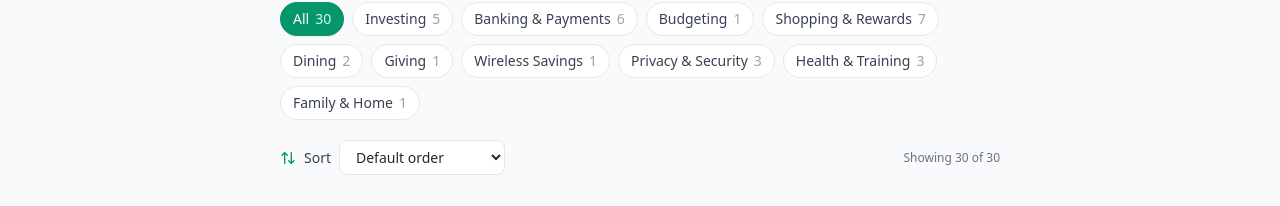
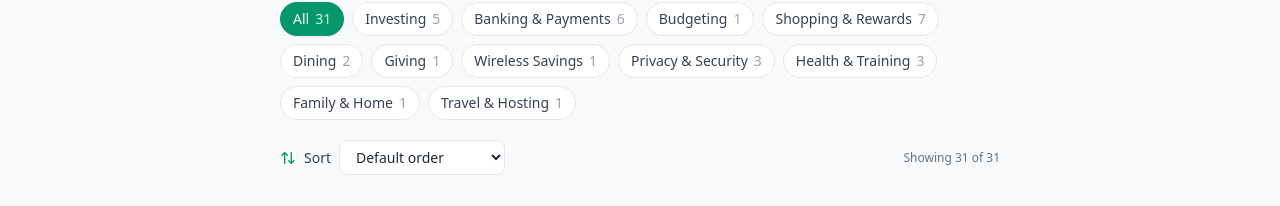
Before and after one commit to daughterpop/super-fi-calc, a React (Vite) app: page /tools in a window 1280 px wide. Shown: the part 433-639 px from the top of the page. Built offline with nearby package versions, Linux system fonts and the light colour scheme.

Commit message:
Add Airbnb host referrals (home, experience, service) to Tools

```diff
--- a/src/pages/Tools.jsx
+++ b/src/pages/Tools.jsx
@@ -663,6 +663,34 @@ const tools = [
     footnote: 'Discount applied via referral link. Offer terms set by Skylight.',
     valueScore: 40,
   },
+  {
+    id: 'airbnb-host',
+    name: 'Airbnb Host Referrals',
+    category: 'Travel & Hosting',
+    badge: 'Host referral reward',
+    headline: 'Refer a home, experience, or service host — earn when they get a qualifying booking',
+    description:
+      'Invite someone to host on Airbnb. When they publish via your link and complete a qualifying first booking, you can earn a referral reward (amount varies by location and listing type). Use the matching link for homes, experiences, or services.',
+    perks: [
+      'Home hosts: reward after they list an eligible entire-home listing and complete a qualifying first booking (typically $100+ value)',
+      'Experience hosts: reward after a qualifying first booking (typically $50+ value before fees)',
+      'Service hosts: same pattern for chefs, photography, training, spa, and similar services',
+      'Useful side-income path for families with a spare room, a skill to teach, or a local service to offer',
+    ],
+    cta: 'Refer a Home Host',
+    href: 'https://www.airbnb.com/rp/dustinh15591?p=stay&s=76&unique_share_id=A07C9D7C-DCE9-4CF5-81A0-23108904059F',
+    secondaryCta: 'Refer an Experience Host',
+    secondaryHref:
+      'https://www.airbnb.com/rp/dustinh15591?p=experience&s=76&unique_share_id=6F0D0BFB-1050-4502-943F-1E5057526805',
+    tertiaryCta: 'Refer a Service Host',
+    tertiaryHref:
+      'https://www.airbnb.com/rp/dustinh15591?p=service&s=76&unique_share_id=411A211D-8C57-45B2-A31C-79AF7C4B244B',
+    accent: 'rose',
+    icon: 'mappin',
+    footnote:
+      'Rewards and eligible locations vary. New hosts must publish via the referral link and complete a qualifying first booking. Terms set by Airbnb and subject to change.',
+    valueScore: 200,
+  },
 ];
 
 const CATEGORY_ORDER = [
@@ -676,6 +704,7 @@ const CATEGORY_ORDER = [
   'Privacy & Security',
   'Health & Training',
   'Family & Home',
+  'Travel & Hosting',
 ];
 const CATEGORIES = ['All', ...CATEGORY_ORDER];
 
@@ -1009,7 +1038,7 @@ export default function Tools() {
                         </li>
                       ))}
                     </ul>
-                    <div className="flex flex-col sm:flex-row gap-3">
+                    <div className="flex flex-col sm:flex-row gap-3 flex-wrap">
                       <a
                         href={tool.href}
                         target="_blank"
@@ -1027,6 +1056,17 @@ export default function Tools() {
                           className={`inline-flex items-center justify-center gap-2 w-full sm:w-auto px-6 py-3.5 border-2 ${a.buttonOutline} bg-white font-semibold rounded-xl transition-all text-sm sm:text-base`}
                         >
                           {tool.secondaryCta}
+                          <ExternalLink size={18} />
+                        </a>
+                      )}
+                      {tool.tertiaryCta && tool.tertiaryHref && (
+                        <a
+                          href={tool.tertiaryHref}
+                          target="_blank"
+                          rel="noopener noreferrer"
+                          className={`inline-flex items-center justify-center gap-2 w-full sm:w-auto px-6 py-3.5 border-2 ${a.buttonOutline} bg-white font-semibold rounded-xl transition-all text-sm sm:text-base`}
+                        >
+                          {tool.tertiaryCta}
                           <ExternalLink size={18} />
                         </a>
                       )}
```
